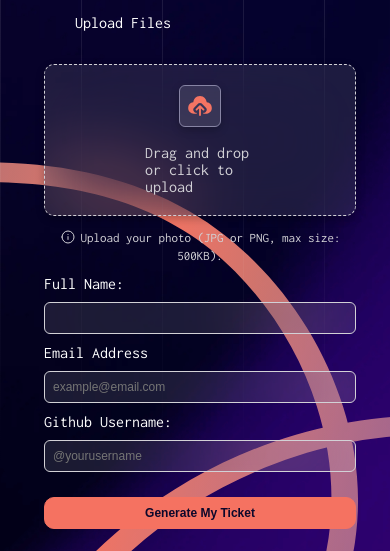
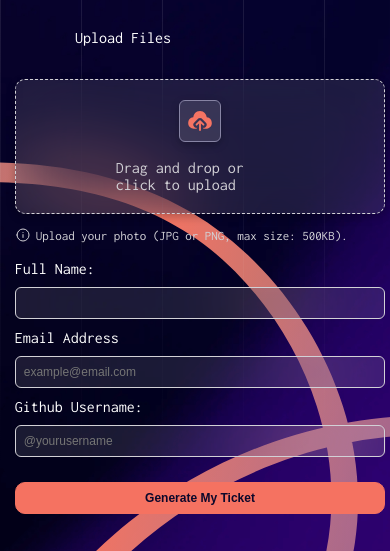
Before and after one commit to mendas-cpu/ticket-gen, a plain HTML site: page index.html in a window 390 px wide. Shown: the part 293-844 px from the top of the page. Drawn offline with Linux system fonts and the light colour scheme.

Commit message:
mobile background image adjus

```diff
--- a/styles.css
+++ b/styles.css
@@ -257,7 +257,7 @@ form button:hover{
     }
 
     form {
-        width: 80%;
+        width: 95%;
     }
 
     form input, form button {
@@ -276,6 +276,12 @@ form button:hover{
 }
 
 @media (max-width: 480px) {
+    body {
+        background-image: url(./assets/images/background-mobile.png);
+        background-size: cover;
+        background-position: center;
+        background-repeat: no-repeat;
+    }
     .container {
         width: 100%;
         padding: 5px;
```
